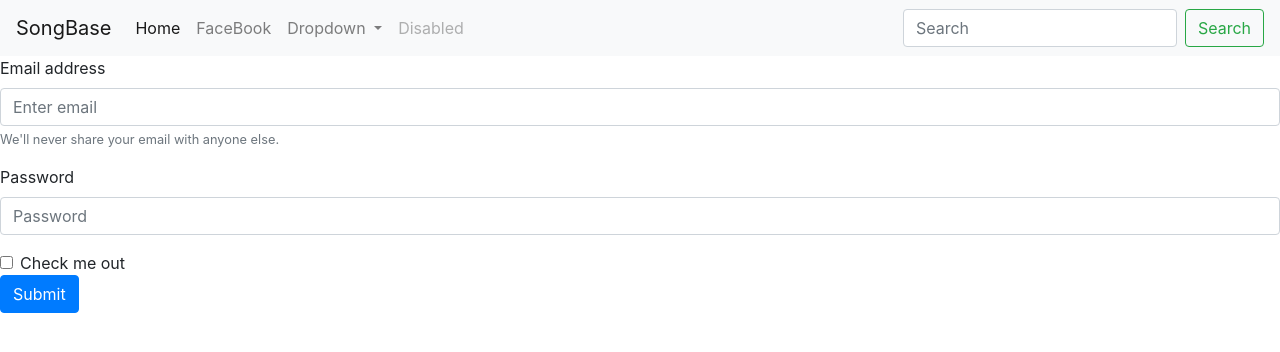
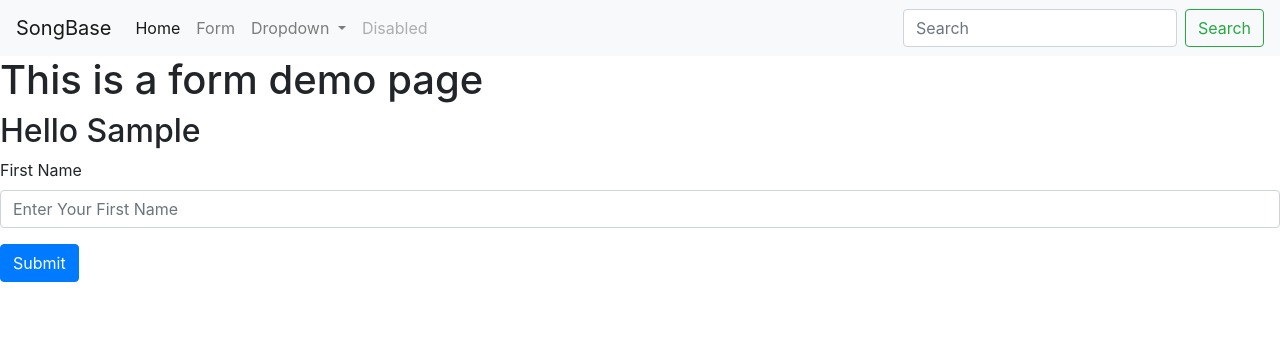
Before and after one commit to isabel-orticelle/misy350-s18-exercises, a Flask app: template flask1/templates/form.html in a window 1280 px wide. Shown: the top 352 px of the page. Run offline with Flask 2, Linux system fonts and the light colour scheme; the template is opened without the code that fills it: most values are stand-ins (such as "Sample title", 1, 10 or a date in 2020); some libraries are stand-ins or nearby versions.

Commit message:
5-9-18 commit

```diff
--- a/SongBase/templates/base.html
+++ b/SongBase/templates/base.html
@@ -22,10 +22,10 @@
     <div class="collapse navbar-collapse" id="navbarSupportedContent">
       <ul class="navbar-nav mr-auto">
         <li class="nav-item active">
-          <a class="nav-link" href="#">Home <span class="sr-only">(current)</span></a>
+          <a class="nav-link" href="/">Home <span class="sr-only">(current)</span></a>
         </li>
         <li class="nav-item">
-          <a class="nav-link" href="http://www.facebook.com">FaceBook</a>
+          <a class="nav-link" href="/form">Form</a>
         </li>
         <li class="nav-item dropdown">
           <a class="nav-link dropdown-toggle" href="#" id="navbarDropdown" role="button" data-toggle="dropdown" aria-haspopup="true" aria-expanded="false">
--- /dev/null
+++ b/SongBase/templates/form.html
@@ -0,0 +1,18 @@
+  {% extends "base.html" %}
+  {% block title %} Form Demo {% endblock %}
+
+
+  {% block content %}
+  <h1>This is a form demo page</h1>
+  <h2>Hello {{first_name}}</h2>
+  <form action="/form" method="post">
+  <div class="form-group">
+    <label>First Name</label>
+    <input type="text" class="form-control" name="first_name"  placeholder="Enter Your First Name">
+
+  </div>
+
+
+  <button type="submit" class="btn btn-primary">Submit</button>
+</form>
+  {% endblock %}
```
Also changed, not shown: SongBase/songbase.py (+9 -11 lines), SongBase/templates/form-basics.html (deleted, +0 -10 lines).
